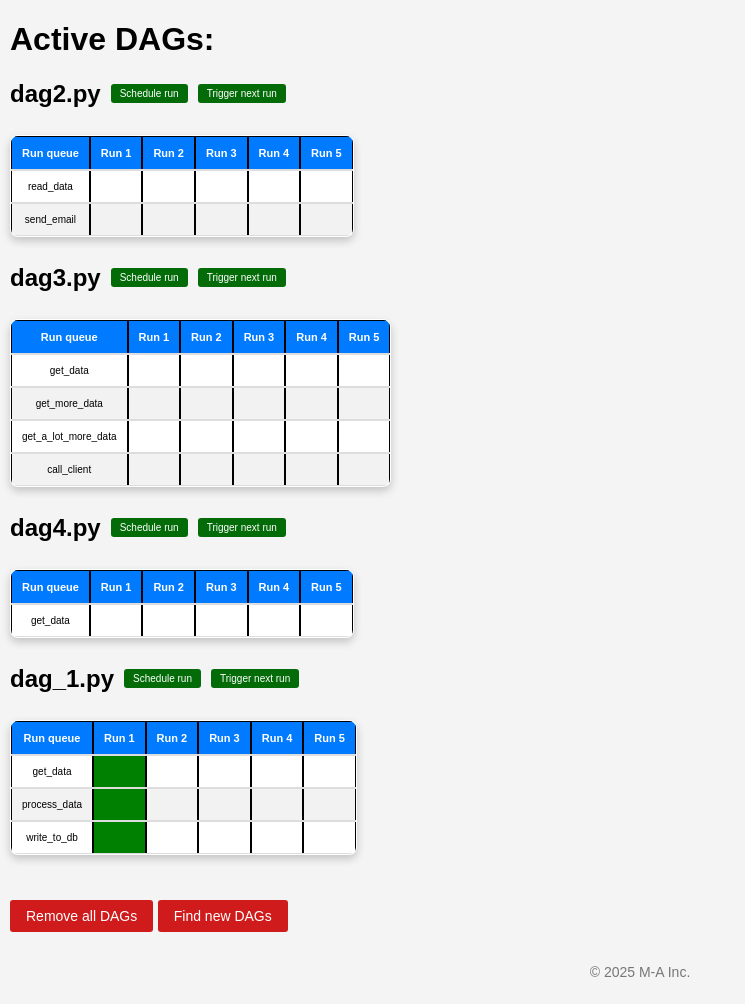
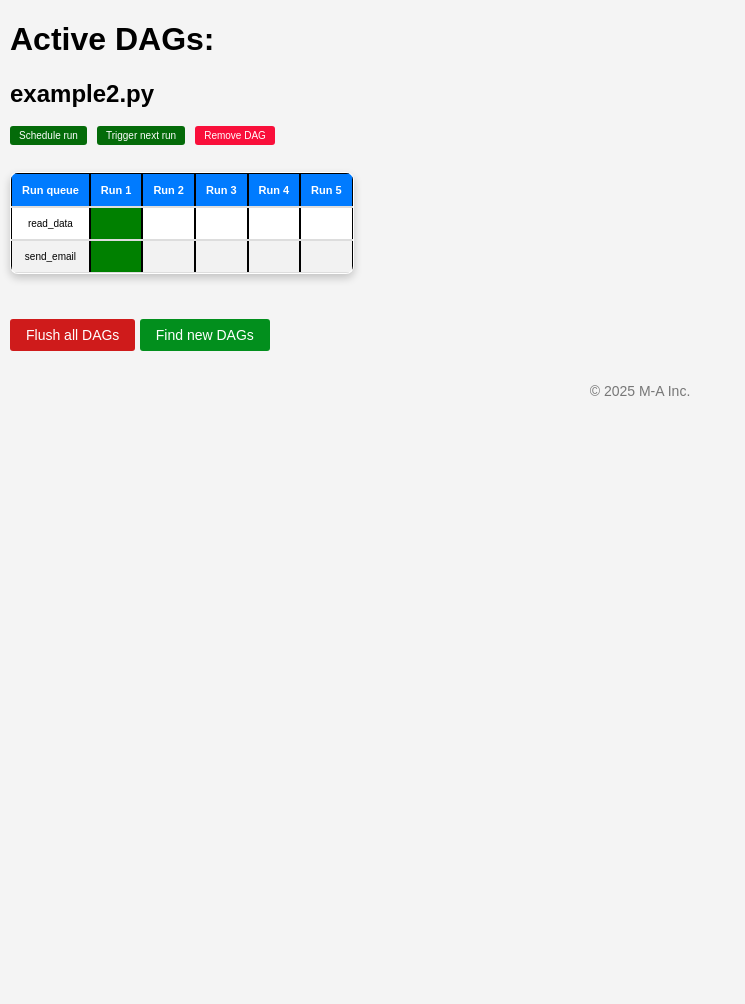
Before and after one commit to ma-lacroix/joshea, a Flask app: page / in a window 1280 px wide. Shown: the part 110-1114 px from the top of the page, without its empty margins (0-745 px from the left). After the commit the page ends 506 px from the top, so only its background shows below. Run offline with Flask 2, Linux system fonts and the light colour scheme.

Commit message:
Adding ability to delete workflows from the UI

```diff
--- a/app/constants/run_status.py
+++ b/app/constants/run_status.py
@@ -5,6 +5,7 @@ class RUN_STATUS:
     FAILED = "failed"
     PENDING = "pending"
     EMPTY = "empty"
+    DELETED = "na_dag_deleted"
     colors = {
         "running": "blue",
         "success": "green",
--- a/app/controllers/read_data.py
+++ b/app/controllers/read_data.py
@@ -19,8 +19,13 @@ def sort_runs_by_scheduled_date(dag_runs: dict) -> list:
 
 
 def merge_data(meta_data: dict, dag_runs: dict) -> dict:
+    """
+    Prepares the object that will be displayed by the frontend
+    """
     displayed_data = {}
     for key in meta_data.keys():
+        if meta_data[key] == RUN_STATUS.DELETED:
+            continue
         displayed_data[key] = {}
         sorted_runs = sort_runs_by_scheduled_date(dag_runs[key])
         for task in meta_data[key]:
@@ -29,12 +34,18 @@ def merge_data(meta_data: dict, dag_runs: dict) -> dict:
 
 
 def fetch_dashboard_data():
+    """
+    Returns the object that will be displayed by the frontend
+    """
     meta_data = get_json(values.META_DATA)['workflows']
     dag_runs = get_json(values.RUNS_DATA)
     return merge_data(meta_data, dag_runs)
 
 
 def fetch_next_run(dag_name: str):
+    """
+    Returns the next scheduled run
+    """
     dag_runs = get_json(values.RUNS_DATA).get(dag_name, "")
     if len(dag_runs) == 0:
         return {"dag_name": f"{dag_name}", "next_run": f"DAG does not exist"}
--- a/app/controllers/validator.py
+++ b/app/controllers/validator.py
@@ -11,6 +11,9 @@ def validate_dag(dag: str) -> bool:
 
 
 def parse_dag_file(dag: str) -> DagMetaData:
+    """
+    Reads the Python code and creates metadata
+    """
     tasks = []
     with open(f"app/dags/{dag}", 'r') as file:
         lines = file.readlines()
--- a/app/db/meta_data.json
+++ b/app/db/meta_data.json
@@ -1,22 +1,9 @@
 {
     "workflows": {
-        "dag2.py": [
+        "example1.py": "na_dag_deleted",
+        "example2.py": [
             "read_data",
             "send_email"
-        ],
-        "dag3.py": [
-            "get_data",
-            "get_more_data",
-            "get_a_lot_more_data",
-            "call_client"
-        ],
-        "dag4.py": [
-            "get_data"
-        ],
-        "dag_1.py": [
-            "get_data",
-            "process_data",
-            "write_to_db"
         ]
     }
 }
--- a/app/db/runs_data.json
+++ b/app/db/runs_data.json
@@ -1,27 +1,52 @@
 {
-    "dag2.py": {},
-    "dag3.py": {},
-    "dag4.py": {},
-    "dag_1.py": {
-        "2025-02-18 12:41:25": {
+    "example1.py": {
+        "2025-02-20 10:43:44": {
             "status": "success",
             "tasks": {
                 "get_data": {
-                    "id": "ebd59233-503c-449a-b8a7-d8e058d3e884",
+                    "id": "71ad69dc-2e23-425f-a890-efd7c874e465",
                     "status": "success",
                     "total_run_time": 0
                 },
                 "process_data": {
-                    "id": "d254099c-81fd-45fb-985a-6764545f3323",
+                    "id": "682d8187-e2a6-4a37-a254-12692d25a13a",
                     "status": "success",
                     "total_run_time": 0
                 },
                 "write_to_db": {
-                    "id": "052c98cf-8cb6-4b4f-b127-b6f19165ee9e",
+                    "id": "69253a5e-52d6-4e33-b818-e32994414a1a",
                     "status": "success",
                     "total_run_time": 0
                 }
             }
         }
+    },
+    "example2.py": {
+        "2025-02-20 10:48:00": {
+            "status": "success",
+            "tasks": {
+                "read_data": {
+                    "id": "93bd6cf5-28b9-49f3-8c52-8b59867623a5",
+                    "status": "success",
+                    "total_run_time": 0
+                },
+                "send_email": {
+                    "id": "db29c70b-46e2-455f-8939-9623f60a4a8e",
+                    "status": "success",
+                    "total_run_time": 0
+                }
+            }
+        }
+    },
+    "workflows": {
+        "example1.py": [
+            "get_data",
+            "process_data",
+            "write_to_db"
+        ],
+        "example2.py": [
+            "read_data",
+            "send_email"
+        ]
     }
 }
--- a/app/main.py
+++ b/app/main.py
@@ -37,3 +37,9 @@ def run_dag() -> json:
 @app.route('/d/remove_all', methods=['POST'])
 def reset_meta_data() -> json:
     return jsonify(delete_data.flush_meta_data())
+
+
+@app.route('/d/remove_dag', methods=['POST'])
+def delete_dag() -> json:
+    dag_info = request.get_json()
+    return jsonify(delete_data.delete_workflow(dag_info.get('name')))
--- a/app/static/css/styles.css
+++ b/app/static/css/styles.css
@@ -45,12 +45,28 @@ button {
 .button-primary:hover {
     background-color: #9ddb93;
 }
+.button-primary-red {
+    background-color: #f90f3a;
+    padding: 4px 9px;
+    font-size: 10px;
+    color: white;
+}
+.button-primary-red:hover {
+    background-color: #f797a9;
+}
 .button-secondary {
     background-color: #cf1b1b;
     color: white;
 }
 .button-secondary:hover {
     background-color: #d47474;
+}
+.button-secondary-green {
+    background-color: #028f1d;
+    color: white;
+}
+.button-secondary-green:hover {
+    background-color: #baf9c6;
 }
 table {
     margin: 9px 0 9px 0;
--- a/app/static/js/functions.js
+++ b/app/static/js/functions.js
@@ -78,3 +78,25 @@ async function handleNextDagRun(dag_name) {
         alert(`An error occurred: ${error.message}`);
     }
 }
+async function deleteDAG(dag_name) {
+    try {
+        const response = await fetch('/d/remove_dag', {
+            method: 'POST',
+            headers: {
+                'Content-Type': 'application/json',
+            },
+            body: JSON.stringify({ name: dag_name }) // Corrected JSON format
+        });
+
+        if (response.ok) {
+            const result = await response.json();
+            alert('Deleted DAG: ' + dag_name);
+            location.reload();
+        } else {
+            alert('Failed to delete DAG. Status: ' + response.status);
+        }
+    } catch (error) {
+        console.error('Error:', error);
+        alert('An error occurred: ' + error.message);
+    }
+}
--- a/app/templates/home.html
+++ b/app/templates/home.html
@@ -14,10 +14,11 @@
     <body>
         <h1>Active DAGs: </h1>
         {% for dag_name, tasks in dags_meta_info.items() %}
+            <h2 style="margin: 0;">{{ dag_name }}</h2><br/>
             <div style="display: flex; align-items: center; gap: 10px;">
-                <h2 style="margin: 0;">{{ dag_name }}</h2>
                 <button class="button button-primary" onclick="launchDAG('{{ dag_name }}')">Schedule run</button>
                 <button class="button button-primary" onclick="handleNextDagRun('{{ dag_name }}')">Trigger next run</button>
+                <button class="button button-primary-red" onclick="deleteDAG('{{ dag_name }}')">Remove DAG</button>
             </div>
             <br/>
             <table border="1">
@@ -43,8 +44,8 @@
             <br/>
         {% endfor %}
         <br/>
-        <button class="button button-secondary" onclick="manageDAGs('removeAll')" style="display: inline-block;">Remove all DAGs</button>
-        <button class="button button-secondary" onclick="manageDAGs('findAll')" style="display: inline-block;">Find new DAGs</button>
+        <button class="button button-secondary" onclick="manageDAGs('removeAll')" style="display: inline-block;">Flush all DAGs</button>
+        <button class="button button-secondary-green" onclick="manageDAGs('findAll')" style="display: inline-block;">Find new DAGs</button>
         <script src="{{ url_for('static', filename='js/functions.js') }}"></script>
     </body>
     <footer style="text-align: center; margin-top: 2rem; font-size: 14px; color: #777;">
```
Also changed, not shown: app/controllers/delete_data.py (+19 -1 lines).
